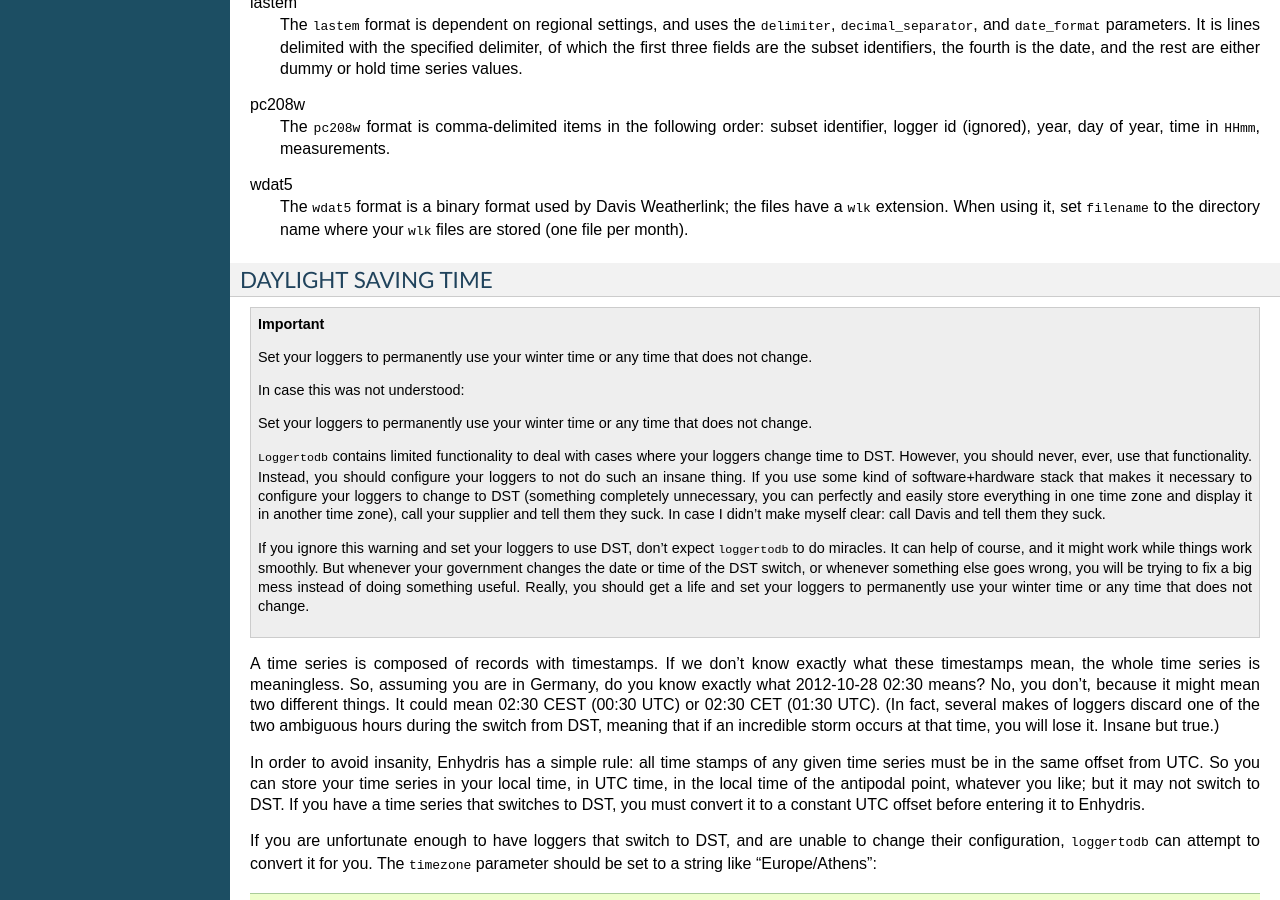
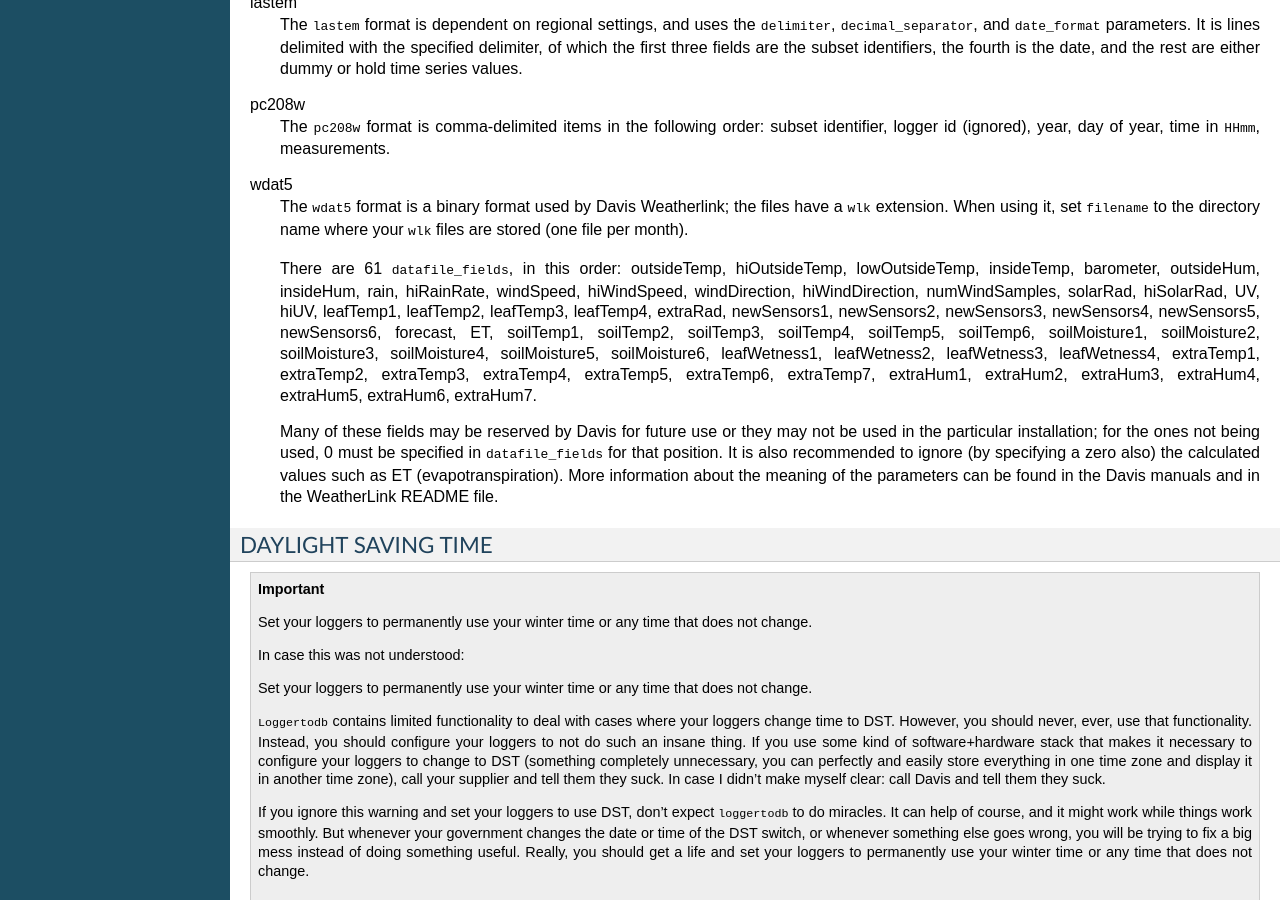
Before and after one commit to openmeteo/pthelma, a Sphinx documentation site: the page built from doc/loggertodb.rst, in a window 1280 px wide and 900 px high, scrolled down 2371 px. Built offline with Sphinx 7.4.7, drawn with Linux system fonts in a browser that asks for light colours.

Commit message:
WDAT5 documentation fixes

```diff
--- a/doc/loggertodb.rst
+++ b/doc/loggertodb.rst
@@ -192,6 +192,28 @@ wdat5
    ``filename`` to the directory name where your ``wlk`` files are
    stored (one file per month).
 
+   There are 61 ``datafile_fields``, in this order: outsideTemp,
+   hiOutsideTemp, lowOutsideTemp, insideTemp, barometer, outsideHum,
+   insideHum, rain, hiRainRate, windSpeed, hiWindSpeed, windDirection,
+   hiWindDirection, numWindSamples, solarRad, hiSolarRad, UV, hiUV,
+   leafTemp1, leafTemp2, leafTemp3, leafTemp4, extraRad, newSensors1,
+   newSensors2, newSensors3, newSensors4, newSensors5, newSensors6,
+   forecast, ET, soilTemp1, soilTemp2, soilTemp3, soilTemp4,
+   soilTemp5, soilTemp6, soilMoisture1, soilMoisture2, soilMoisture3,
+   soilMoisture4, soilMoisture5, soilMoisture6, leafWetness1,
+   leafWetness2, leafWetness3, leafWetness4, extraTemp1, extraTemp2,
+   extraTemp3, extraTemp4, extraTemp5, extraTemp6, extraTemp7,
+   extraHum1, extraHum2, extraHum3, extraHum4, extraHum5, extraHum6,
+   extraHum7.
+
+   Many of these fields may be reserved by Davis for future use or
+   they may not be used in the particular installation; for the ones
+   not being used, 0 must be specified in ``datafile_fields`` for that
+   position. It is also recommended to ignore (by specifying a zero
+   also) the calculated values such as ET (evapotranspiration). More
+   information about the meaning of the parameters can be found in the
+   Davis manuals and in the WeatherLink README file.
+
 DAYLIGHT SAVING TIME
 ====================
 
```
Also changed, not shown: 1 other file.
